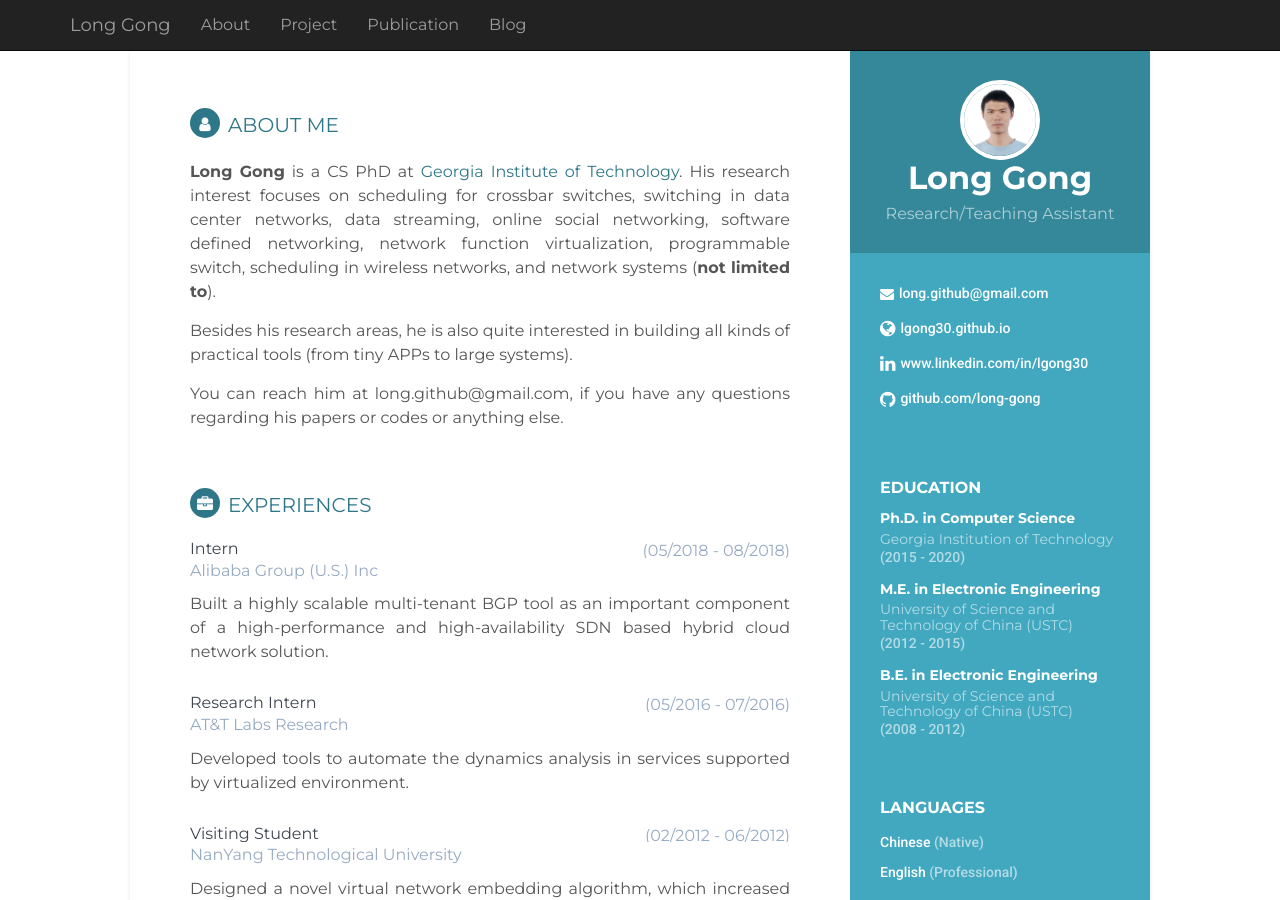
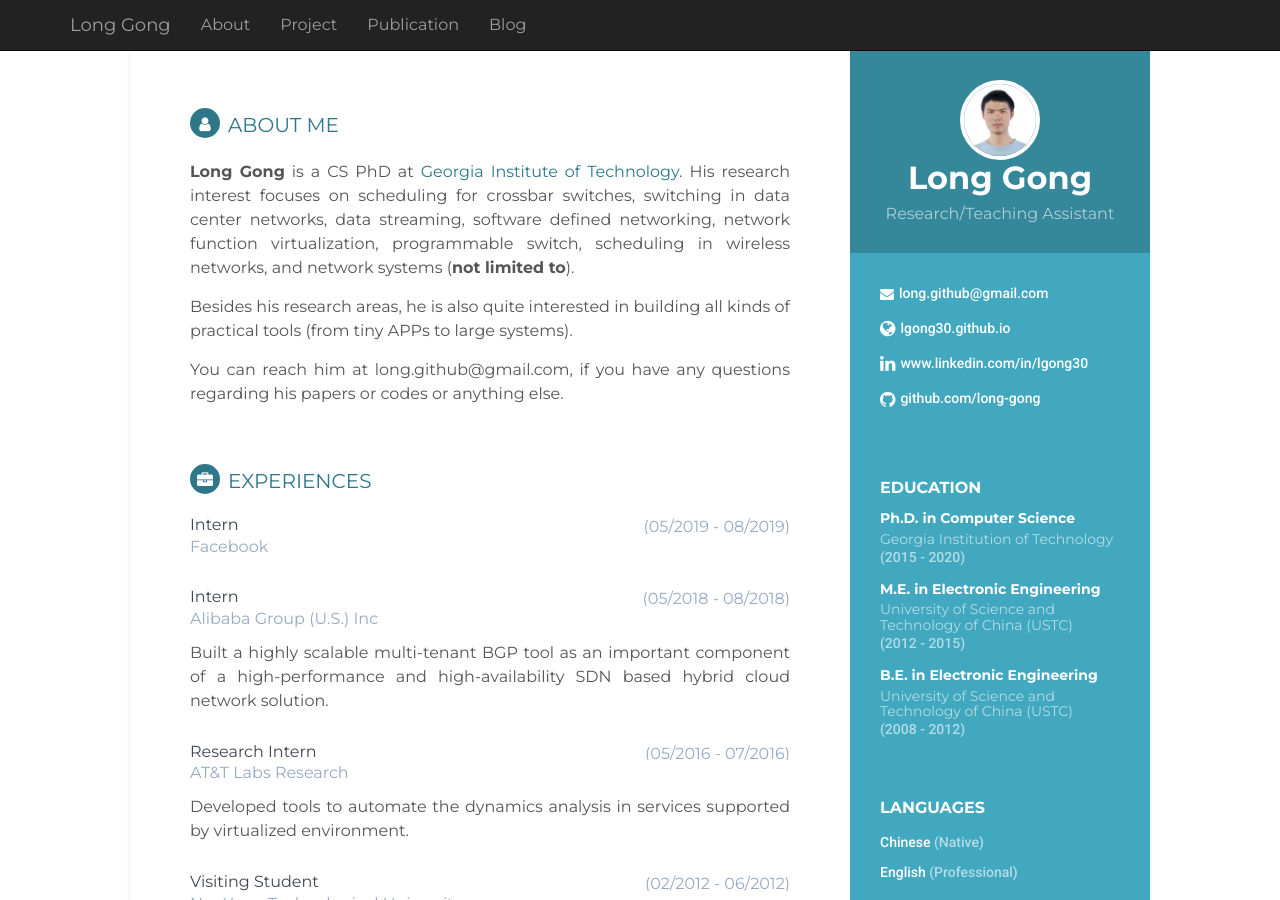
Before and after one commit to lgong30/lgong30.github.io, a Jekyll site: the page built from _pages/01_about.md, in a window 1280 px wide and 900 px high. Built offline with Jekyll 4.4.1, drawn with Linux system fonts in a browser that asks for light colours; nearby versions of some CDN libraries; comment, search, counter and statistics services are not loaded.

Commit message:
update experience

```diff
--- a/_config.yml
+++ b/_config.yml
@@ -52,7 +52,6 @@
   - scheduling for crossbar switches
   - switching in data center networks
   - data streaming
-  - online social networking
   - software defined networking
   - network function virtualization
   - programmable switch
@@ -198,6 +197,13 @@
     abstract: This paper tries to solve the location-constrained virtual network embedding (LC-VNE) problem efficiently. We first investigate the complexity of LC-VNE, and by leveraging the graph bisection problem, we provide the first formal proof of the  -completeness and inapproximability result of LC-VNE. Then, we propose two novel LC-VNE algorithms based on a compatibility graph (CG) to achieve integrated node and link mapping. In particular, in the CG, each node represents a candidate substrate path for a virtual link, and each link indicates the compatible relation between its two endnodes. Our theoretical analysis proves that the maximal clique in the CG is also the maximum one when the substrate network has sufficient resources. With CG, we reduce LC-VNE to the minimum-cost maximum clique problem, which inspires us to propose two efficient LC-VNE heuristics. Extensive numerical simulations demonstrate that compared with the existing ones, our proposed LC-VNE algorithms have significantly reduced time complexity and can provide smaller gaps to the optimal solutions, lower blocking probabilities, and higher time-average revenue as well.
 
 experiences:
+  - exp3:
+    institution: Facebook
+    mentor: ["Alex Eckert"]
+    started: 2019
+    duration: (05/2019 - 08/2019)
+    address: Menlo Park, CA
+    position: Intern
   - exp3:
     institution: Alibaba Group (U.S.) Inc
     mentor: ["Gang Cheng"]
```
Also changed, not shown: _includes/ad.html (+5 -5 lines).
